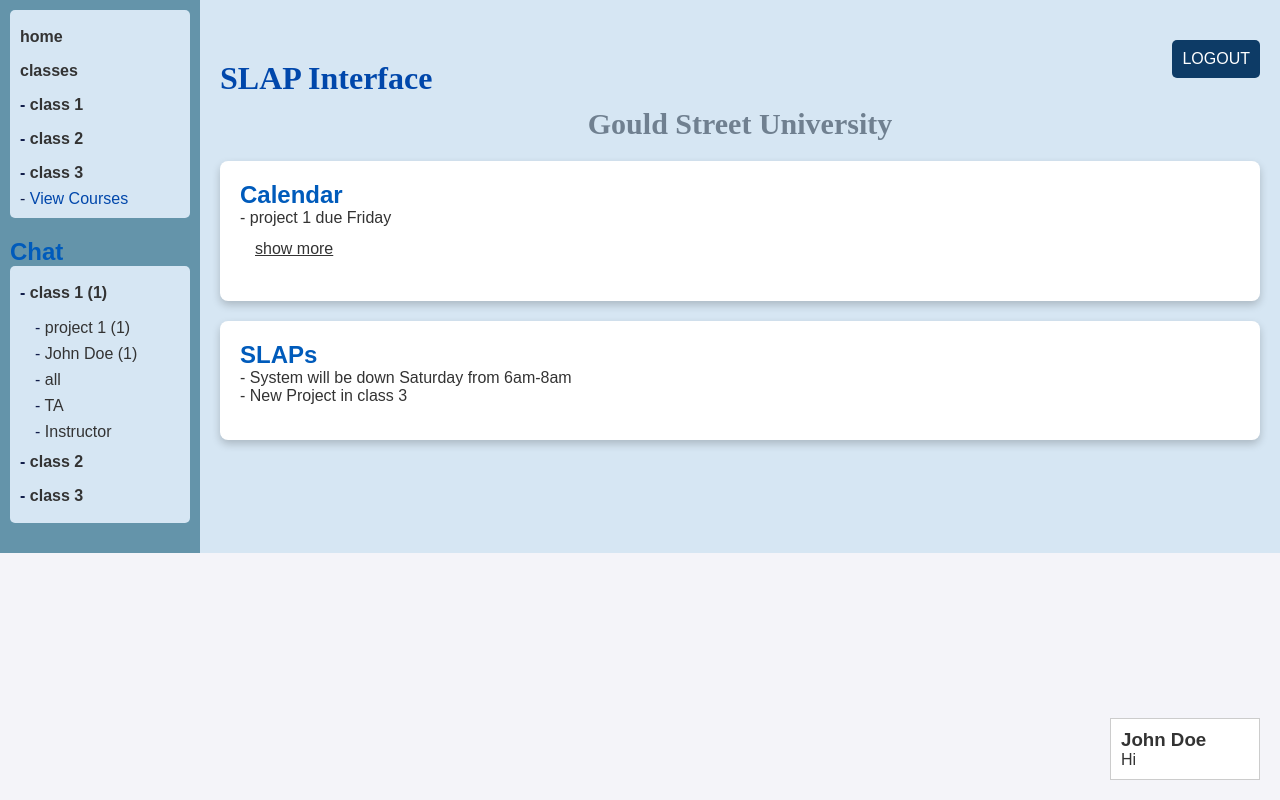
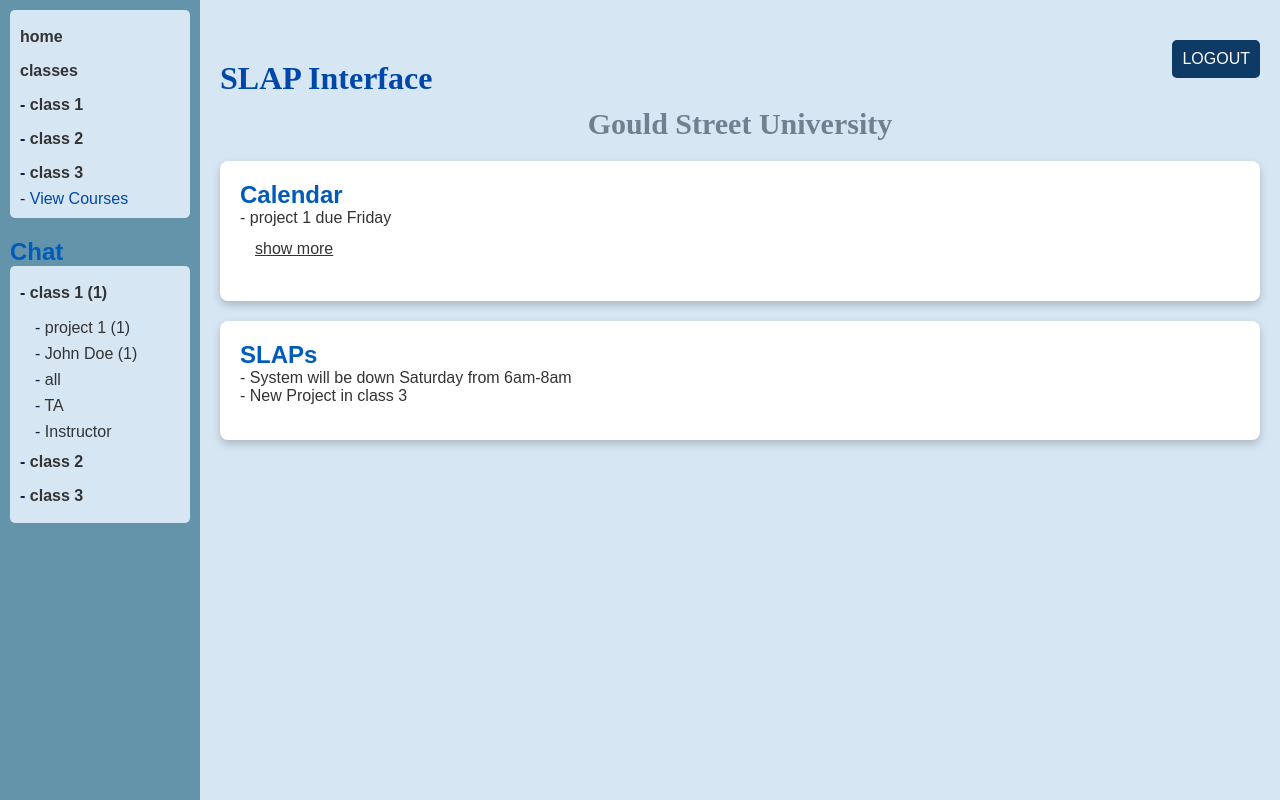
Before and after one commit to bpajkic/CPS845-SLAP, a React (Vite) app in the folder CPS845/: page /home in a window 1280 px wide. Built offline with nearby package versions, Linux system fonts and the light colour scheme; the HTML template or start-up script is replaced by a standard one.

Commit message:
page colour fill

```diff
--- a/CPS845/src/HomePage.css
+++ b/CPS845/src/HomePage.css
@@ -1,5 +1,7 @@
 .container {
-    display: flex;
+  display: flex;
+  height: 100vh; /* Full viewport height */
+  overflow: hidden; /* Hide any overflow for a cleaner layout */
   }
 
   .sidebar {
--- a/CPS845/src/HomePage.jsx
+++ b/CPS845/src/HomePage.jsx
@@ -4,6 +4,7 @@ import "./HomePage.css";
 function HomePage() {
   return (
     <div className="container">
+      {/* sidebar */}
       <aside className="sidebar">
         <nav className="menu">
           <div className="menu-item">home</div>
@@ -35,6 +36,7 @@ function HomePage() {
           </ul>
         </nav>
       </aside>
+      {/* main */}
       <main className="content">
         <header className="header">
           <h1>SLAP Interface</h1>
@@ -55,10 +57,6 @@ function HomePage() {
             <p>- New Project in class 3</p>
           </div>
         </section>
-        <div className="chat-box">
-          <h3>John Doe</h3>
-          <p>Hi</p>
-        </div>
       </main>
     </div>
   );
```
